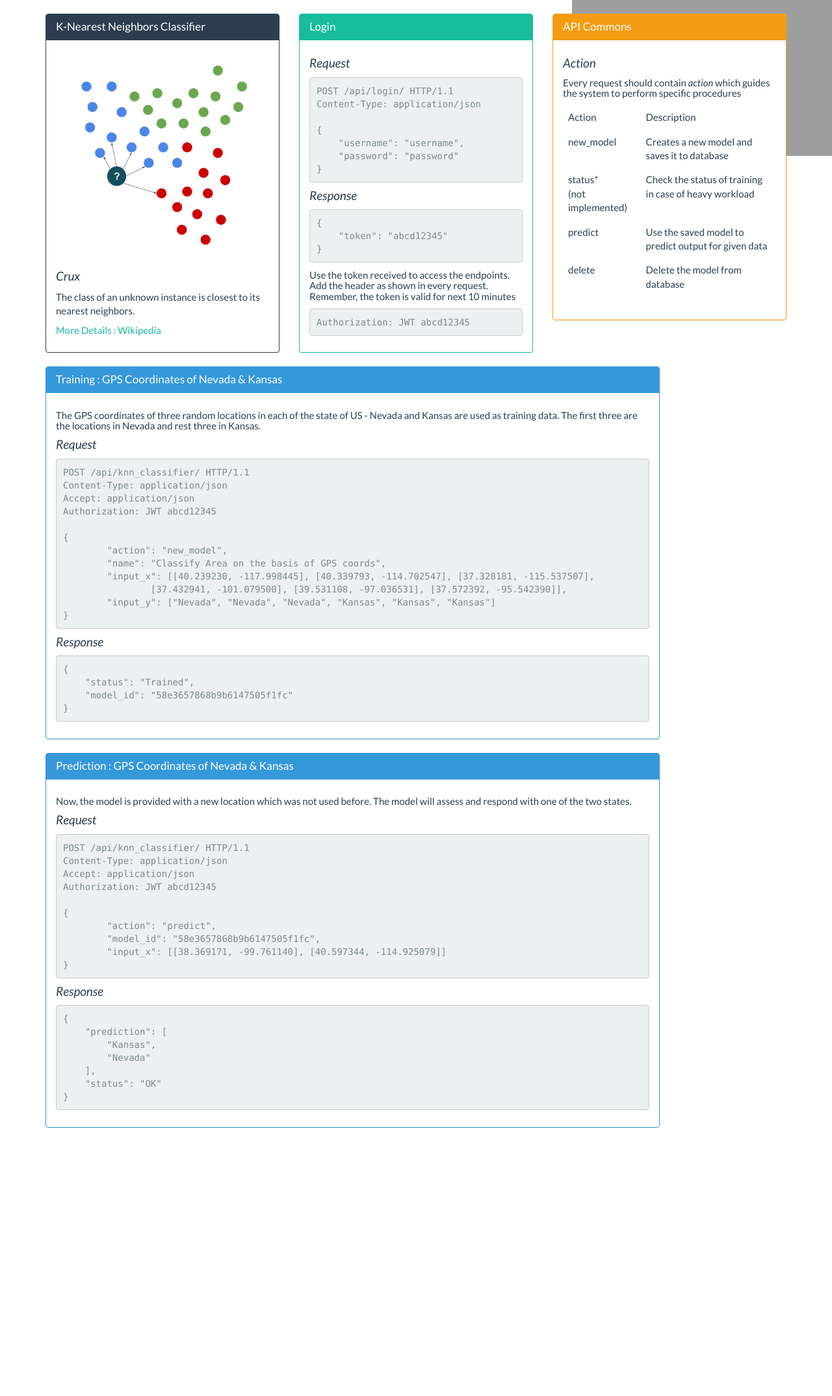
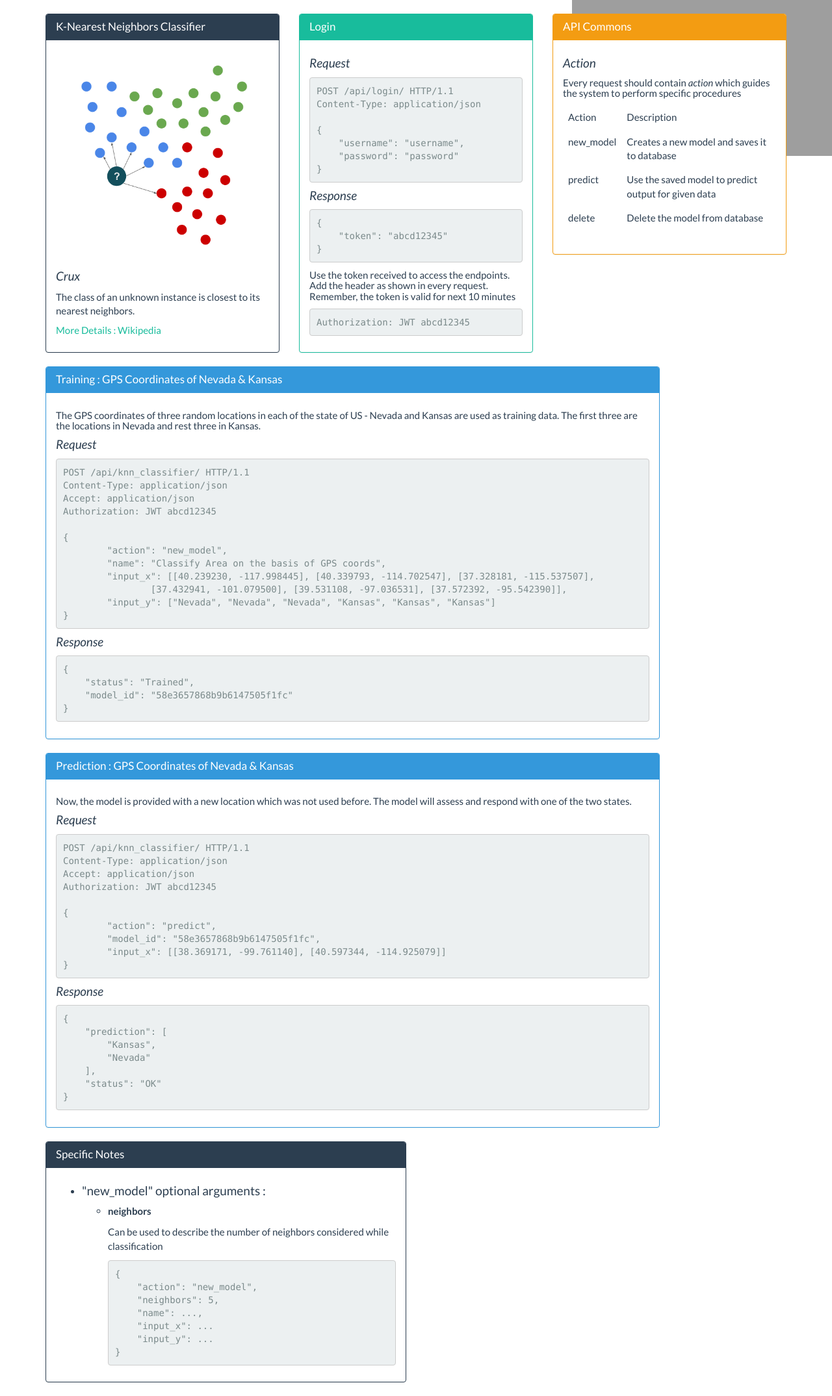
Before and after one commit to ramansah/ml_webapp, a Django app: page /models/knn_classifier/ in a window 1280 px wide. Shown: the part 60-2209 px from the top of the page at 65% size. Before the commit the page ends 1796 px from the top, so only its background shows below. Run offline with Django 3.2, Linux system fonts and the light colour scheme; some libraries are stand-ins or nearby versions; grey boxes are pictures that could not be loaded.

Commit message:
Handled model loading exceptions, Improved model design to cater extended actions also

```diff
--- a/templates/models/api_commons.html
+++ b/templates/models/api_commons.html
@@ -19,10 +19,6 @@
                     <td>Creates a new model and saves it to database</td>
                 </tr>
                 <tr>
-                    <td>status*<br>(not implemented)</td>
-                    <td>Check the status of training in case of heavy workload</td>
-                </tr>
-                <tr>
                     <td>predict</td>
                     <td>Use the saved model to predict output for given data</td>
                 </tr>
@@ -30,6 +26,10 @@
                     <td>delete</td>
                     <td>Delete the model from database</td>
                 </tr>
+
+                {% block extended_actions %}
+                {% endblock %}
+
                 </tbody>
             </table>
         </div>
--- a/templates/models/knn_classifier.html
+++ b/templates/models/knn_classifier.html
@@ -88,5 +88,37 @@ Authorization: JWT abcd12345
         </div>
     </div>
 
+
+    <div class="row">
+        <div class="col-md-6">
+            <div class="panel panel-primary">
+                <div class="panel-heading">
+                    <h3 class="panel-title">Specific Notes</h3>
+                </div>
+                <div class="panel-body">
+                    <ul>
+                        <li><h4>"new_model" optional arguments : </h4>
+                            <ul>
+                                <li>
+                                    <p><strong>neighbors</strong></p>
+                                    <p>Can be used to describe the number of neighbors considered while classification</p>
+                                    <pre>
+{
+    "action": "new_model",
+    "neighbors": 5,
+    "name": ...,
+    "input_x": ...
+    "input_y": ...
+}</pre>
+                                </li>
+                            </ul>
+                        </li>
+                    </ul>
+                </div>
+            </div>
+        </div>
+    </div>
+
+
 </div>
 {% endblock %}
--- a/templates/models/linear_regression.html
+++ b/templates/models/linear_regression.html
@@ -18,7 +18,7 @@
             </div>
         </div>
         {% include "./api_login.html" %}
-        {% include "./api_commons.html" %}
+        {% include "./linear_regression_extended_actions.html" %}
     </div>
 
     <div class="row">
@@ -88,4 +88,5 @@ Authorization: JWT abcd12345
     </div>
 
 </div>
+
 {% endblock %}
```
Also changed, not shown: portal/views/commons.py (+16 -3 lines), portal/views/learning_models.py (+10 -0 lines), templates/models/linear_regression_extended_actions.html (added, +10 -0 lines).
